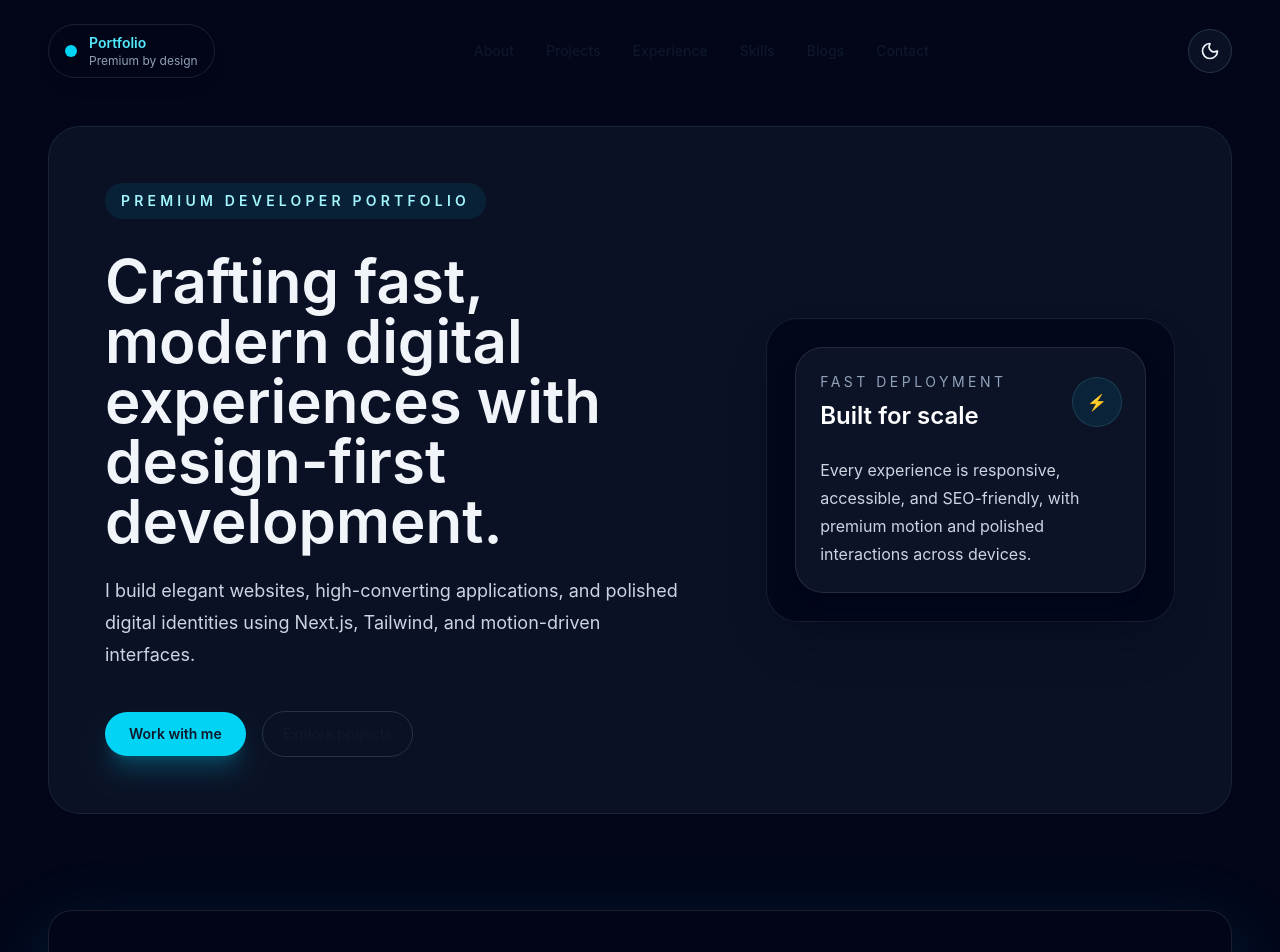
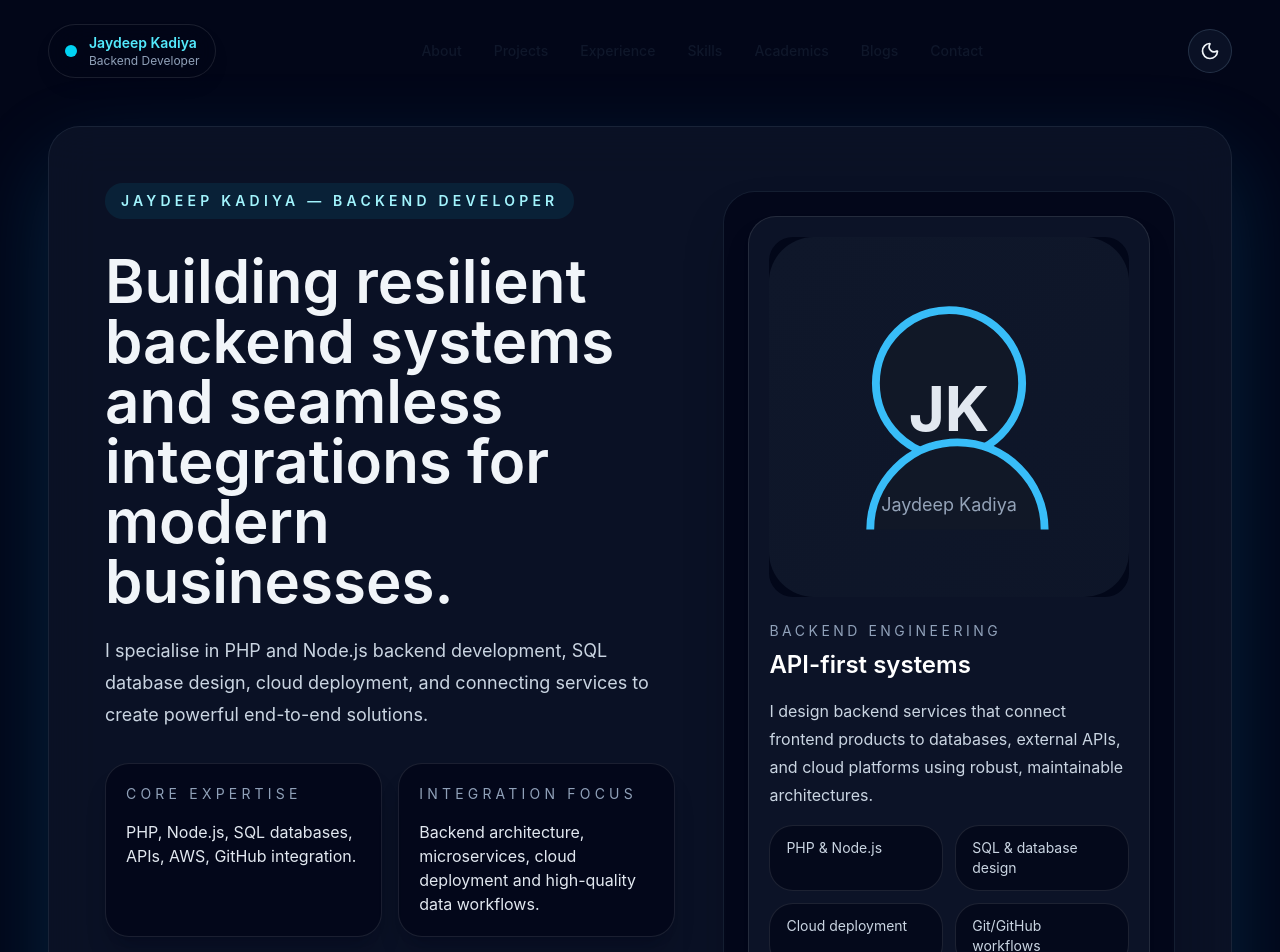
Before and after one commit to Jayuuuu04/portfolio-website, a Next.js app: page / in a window 1280 px wide. Shown: the top 952 px of the page. Built offline with nearby package versions, Linux system fonts and the light colour scheme.

Commit message:
Content Addition Started to the Templete Portfolio

```diff
--- a/app/page.tsx
+++ b/app/page.tsx
@@ -4,6 +4,7 @@ import { AboutSection } from '../components/hero/AboutSection';
 import { Projects } from '../components/projects/Projects';
 import { Experience } from '../components/experience/Experience';
 import { Skills } from '../components/skills/Skills';
+import { Academics } from '../components/academics/Academics';
 import { Blog } from '../components/blog/Blog';
 import { Contact } from '../components/contact/Contact';
 import { Footer } from '../components/footer/Footer';
@@ -20,6 +21,7 @@ export default function HomePage() {
           <Projects />
           <Experience />
           <Skills />
+          <Academics />
           <Blog />
           <Contact />
           <Footer />
--- /dev/null
+++ b/components/academics/Academics.tsx
@@ -0,0 +1,53 @@
+"use client";
+
+import { motion } from 'framer-motion';
+
+export function Academics() {
+  return (
+    <section id="academics" className="glass-card p-10 sm:p-12">
+      <div className="flex flex-col gap-4 sm:flex-row sm:items-end sm:justify-between">
+        <div>
+          <p className="text-sm font-semibold uppercase tracking-[0.3em] text-cyan-300">Academics</p>
+          <h2 className="mt-3 text-4xl font-semibold text-slate-100">A strong foundation in backend systems and web engineering.</h2>
+        </div>
+        <p className="max-w-xl text-sm leading-7 text-slate-400">
+          Practical academic training combined with hands-on backend integration and cloud deployment experience.
+        </p>
+      </div>
+
+      <div className="mt-10 grid gap-6 lg:grid-cols-3">
+        <motion.article
+          initial={{ opacity: 0, y: 20 }}
+          whileInView={{ opacity: 1, y: 0 }}
+          viewport={{ once: true, amount: 0.3 }}
+          className="rounded-3xl border border-white/10 bg-slate-950/80 p-6 shadow-xl shadow-slate-950/20"
+        >
+          <h3 className="text-2xl font-semibold text-slate-100">B.Sc. Computer Science</h3>
+          <p className="mt-4 text-slate-300">Developed strong backend fundamentals, data structures, and system design knowledge.</p>
+        </motion.article>
+
+        <motion.article
+          initial={{ opacity: 0, y: 20 }}
+          whileInView={{ opacity: 1, y: 0 }}
+          viewport={{ once: true, amount: 0.3 }}
+          transition={{ delay: 0.05 }}
+          className="rounded-3xl border border-white/10 bg-slate-950/80 p-6 shadow-xl shadow-slate-950/20"
+        >
+          <h3 className="text-2xl font-semibold text-slate-100">Backend focus</h3>
+          <p className="mt-4 text-slate-300">Studied API architecture, SQL database modeling, and server-side integration with Node.js and PHP.</p>
+        </motion.article>
+
+        <motion.article
+          initial={{ opacity: 0, y: 20 }}
+          whileInView={{ opacity: 1, y: 0 }}
+          viewport={{ once: true, amount: 0.3 }}
+          transition={{ delay: 0.1 }}
+          className="rounded-3xl border border-white/10 bg-slate-950/80 p-6 shadow-xl shadow-slate-950/20"
+        >
+          <h3 className="text-2xl font-semibold text-slate-100">Tools & certifications</h3>
+          <p className="mt-4 text-slate-300">Experienced with Git, GitHub, AWS, cloud deployment pipelines, and production-ready backend workflows.</p>
+        </motion.article>
+      </div>
+    </section>
+  );
+}
--- a/components/hero/AboutSection.tsx
+++ b/components/hero/AboutSection.tsx
@@ -17,7 +17,7 @@ export function AboutSection() {
         <div className="mt-8 grid gap-6 lg:grid-cols-[0.85fr_0.75fr]">
           <div className="rounded-3xl border border-white/10 bg-slate-950/80 p-7 shadow-xl shadow-slate-950/30">
             <p className="leading-7 text-slate-300">
-              I specialize in building premium web experiences with modern frontend stacks. My work blends thoughtful interface design, accessible development, and optimized performance to help brands stand out.
+              I specialize in building premium web experiences with a backend-first mindset. My work blends PHP and Node.js systems, SQL database design, API integration, and polished frontend interfaces.
             </p>
           </div>
           <div className="rounded-3xl border border-white/10 bg-slate-950/80 p-7 shadow-xl shadow-slate-950/30">
--- a/components/hero/Hero.tsx
+++ b/components/hero/Hero.tsx
@@ -1,5 +1,6 @@
 "use client";
 
+import Image from 'next/image';
 import { motion } from 'framer-motion';
 import Link from 'next/link';
 import { Button } from '../ui/Button';
@@ -7,17 +8,27 @@ import { Button } from '../ui/Button';
 export function Hero() {
   return (
     <section id="home" className="relative overflow-hidden rounded-[2rem] border border-slate-800/80 bg-slate-900/70 p-8 shadow-glow backdrop-blur-xl sm:p-10 lg:p-14">
-      <div className="grid gap-12 lg:grid-cols-[1.2fr_0.8fr] lg:items-center">
+      <div className="grid gap-12 lg:grid-cols-[1.2fr_0.95fr] lg:items-center">
         <motion.div initial={{ opacity: 0, x: -40 }} animate={{ opacity: 1, x: 0 }} transition={{ duration: 0.8 }}>
           <span className="inline-flex rounded-full bg-cyan-500/10 px-4 py-2 text-sm font-semibold uppercase tracking-[0.3em] text-cyan-200">
-            Premium Developer Portfolio
+            Jaydeep Kadiya — Backend Developer
           </span>
           <h1 className="mt-8 text-5xl font-semibold text-slate-100 sm:text-6xl">
-            Crafting fast, modern digital experiences with design-first development.
+            Building resilient backend systems and seamless integrations for modern businesses.
           </h1>
           <p className="mt-6 max-w-xl text-lg leading-8 text-slate-300">
-            I build elegant websites, high-converting applications, and polished digital identities using Next.js, Tailwind, and motion-driven interfaces.
+            I specialise in PHP and Node.js backend development, SQL database design, cloud deployment, and connecting services to create powerful end-to-end solutions.
           </p>
+          <div className="mt-8 grid gap-4 sm:grid-cols-2">
+            <div className="rounded-3xl border border-white/10 bg-slate-950/80 p-5 shadow-xl shadow-slate-950/20">
+              <p className="text-sm uppercase tracking-[0.3em] text-slate-400">Core expertise</p>
+              <p className="mt-4 text-slate-200">PHP, Node.js, SQL databases, APIs, AWS, GitHub integration.</p>
+            </div>
+            <div className="rounded-3xl border border-white/10 bg-slate-950/80 p-5 shadow-xl shadow-slate-950/20">
+              <p className="text-sm uppercase tracking-[0.3em] text-slate-400">Integration focus</p>
+              <p className="mt-4 text-slate-200">Backend architecture, microservices, cloud deployment and high-quality data workflows.</p>
+            </div>
+          </div>
           <div className="mt-10 flex flex-wrap items-center gap-4">
             <Button href="#contact">Work with me</Button>
             <Link href="#projects" className="inline-flex items-center rounded-full border border-slate-700/70 px-5 py-3 text-sm font-semibold text-slate-100 transition hover:border-cyan-300/80 hover:text-cyan-200">
@@ -26,18 +37,26 @@ export function Hero() {
           </div>
         </motion.div>
 
-        <motion.div initial={{ opacity: 0, x: 40 }} animate={{ opacity: 1, x: 0 }} transition={{ duration: 0.8, delay: 0.1 }} className="rounded-[2rem] border border-slate-800/70 bg-slate-950/80 p-7 shadow-2xl shadow-slate-950/30">
-          <div className="rounded-[1.75rem] border border-white/10 bg-slate-900/80 p-6 shadow-xl shadow-slate-950/40">
-            <div className="mb-6 flex items-center justify-between">
+        <motion.div initial={{ opacity: 0, x: 40 }} animate={{ opacity: 1, x: 0 }} transition={{ duration: 0.8, delay: 0.1 }} className="rounded-[2rem] border border-slate-800/70 bg-slate-950/80 p-6 shadow-2xl shadow-slate-950/30">
+          <div className="overflow-hidden rounded-[1.75rem] border border-white/10 bg-slate-900/80 p-5 shadow-xl shadow-slate-950/40">
+            <div className="relative mx-auto h-[340px] w-full overflow-hidden rounded-[1.5rem] bg-slate-950/90 sm:h-[360px]">
+              <Image src="/images/jaydeep-profile.svg" alt="Jaydeep Kadiya profile" fill className="object-cover" />
+            </div>
+            <div className="mt-6 space-y-4">
               <div>
-                <p className="text-sm uppercase tracking-[0.25em] text-slate-400">Fast deployment</p>
-                <h2 className="mt-2 text-2xl font-semibold text-white">Built for scale</h2>
+                <p className="text-sm uppercase tracking-[0.25em] text-slate-400">Backend Engineering</p>
+                <h2 className="mt-2 text-2xl font-semibold text-white">API-first systems</h2>
               </div>
-              <span className="inline-flex h-12 w-12 items-center justify-center rounded-3xl bg-cyan-500/10 text-cyan-300 ring-1 ring-cyan-300/20">⚡</span>
+              <p className="leading-7 text-slate-300">
+                I design backend services that connect frontend products to databases, external APIs, and cloud platforms using robust, maintainable architectures.
+              </p>
+              <div className="grid gap-3 sm:grid-cols-2">
+                <div className="rounded-3xl border border-white/10 bg-slate-950/70 px-4 py-3 text-sm text-slate-300">PHP & Node.js</div>
+                <div className="rounded-3xl border border-white/10 bg-slate-950/70 px-4 py-3 text-sm text-slate-300">SQL & database design</div>
+                <div className="rounded-3xl border border-white/10 bg-slate-950/70 px-4 py-3 text-sm text-slate-300">Cloud deployment</div>
+                <div className="rounded-3xl border border-white/10 bg-slate-950/70 px-4 py-3 text-sm text-slate-300">Git/GitHub workflows</div>
+              </div>
             </div>
-            <p className="leading-7 text-slate-300">
-              Every experience is responsive, accessible, and SEO-friendly, with premium motion and polished interactions across devices.
-            </p>
           </div>
         </motion.div>
       </div>
--- a/components/navbar/Navbar.tsx
+++ b/components/navbar/Navbar.tsx
@@ -11,6 +11,7 @@ const navItems = [
   { label: 'Projects', href: '#projects' },
   { label: 'Experience', href: '#experience' },
   { label: 'Skills', href: '#skills' },
+  { label: 'Academics', href: '#academics' },
   { label: 'Blogs', href: '#blogs' },
   { label: 'Contact', href: '#contact' },
 ];
@@ -28,8 +29,8 @@ export function Navbar() {
       <div className="flex items-center gap-3 rounded-full border border-white/10 bg-slate-950/70 px-4 py-2 shadow-lg shadow-slate-950/20 backdrop-blur-xl">
         <span className="inline-flex h-3 w-3 rounded-full bg-cyan-400" />
         <div>
-          <p className="text-sm font-semibold text-cyan-300">Portfolio</p>
-          <p className="text-xs text-slate-400">Premium by design</p>
+          <p className="text-sm font-semibold text-cyan-300">Jaydeep Kadiya</p>
+          <p className="text-xs text-slate-400">Backend Developer</p>
         </div>
       </div>
 
--- a/components/theme/ThemeToggle.tsx
+++ b/components/theme/ThemeToggle.tsx
@@ -2,9 +2,16 @@
 
 import { useTheme } from 'next-themes';
 import { Moon, Sun } from 'lucide-react';
+import { useEffect, useState } from 'react';
 
 export function ThemeToggle() {
   const { theme, setTheme, resolvedTheme } = useTheme();
+  const [mounted, setMounted] = useState(false);
+
+  useEffect(() => {
+    setMounted(true);
+  }, []);
+
   const currentTheme = theme === 'system' ? resolvedTheme : theme;
 
   return (
@@ -14,7 +21,7 @@ export function ThemeToggle() {
       onClick={() => setTheme(currentTheme === 'dark' ? 'light' : 'dark')}
       className="inline-flex h-11 w-11 items-center justify-center rounded-full border border-slate-700/70 bg-slate-900/70 text-slate-100 transition hover:border-cyan-300/70 hover:bg-slate-800/90 focus:outline-none focus:ring-2 focus:ring-cyan-400/50 dark:border-slate-200/20 dark:bg-slate-800"
     >
-      {currentTheme === 'light' ? <Moon className="h-5 w-5" /> : <Sun className="h-5 w-5" />}
+      {mounted ? (currentTheme === 'light' ? <Moon className="h-5 w-5" /> : <Sun className="h-5 w-5" />) : <span className="h-5 w-5" />}
     </button>
   );
 }
--- a/data/skills.ts
+++ b/data/skills.ts
@@ -1,14 +1,14 @@
 export const skills = [
   {
     category: 'Frontend Craft',
-    list: ['Next.js 15', 'TypeScript', 'Tailwind CSS', 'Shadcn/UI', 'React Hook Form'],
+    list: ['Next.js 16', 'TypeScript', 'Tailwind CSS v4', 'Shadcn-inspired UI', 'React Hook Form'],
   },
   {
-    category: 'Animations & Interactions',
-    list: ['Framer Motion', 'Responsive UI', 'Micro-interactions', 'Dark/Light mode'],
+    category: 'Backend Engineering',
+    list: ['PHP', 'Node.js', 'SQL databases', 'API integration', 'AWS deployment'],
   },
   {
-    category: 'Optimization',
-    list: ['SEO Strategy', 'Performance Tuning', 'Accessibility', 'Vercel Deployment'],
+    category: 'Collaboration & Delivery',
+    list: ['Git / GitHub', 'CI/CD workflows', 'Cloud deployment', 'Production-ready integrations'],
   },
 ];
--- a/styles/globals.css
+++ b/styles/globals.css
@@ -51,4 +51,8 @@ html.light a {
     @apply rounded-3xl border border-white/10 bg-slate-950/70 backdrop-blur-xl;
     box-shadow: 0 25px 80px rgba(14, 165, 233, 0.18);
   }
+
+  .shadow-glow {
+    box-shadow: 0 35px 90px rgba(14, 165, 233, 0.18);
+  }
 }
```
Also changed, not shown: public/images/jaydeep-profile.svg (added).
